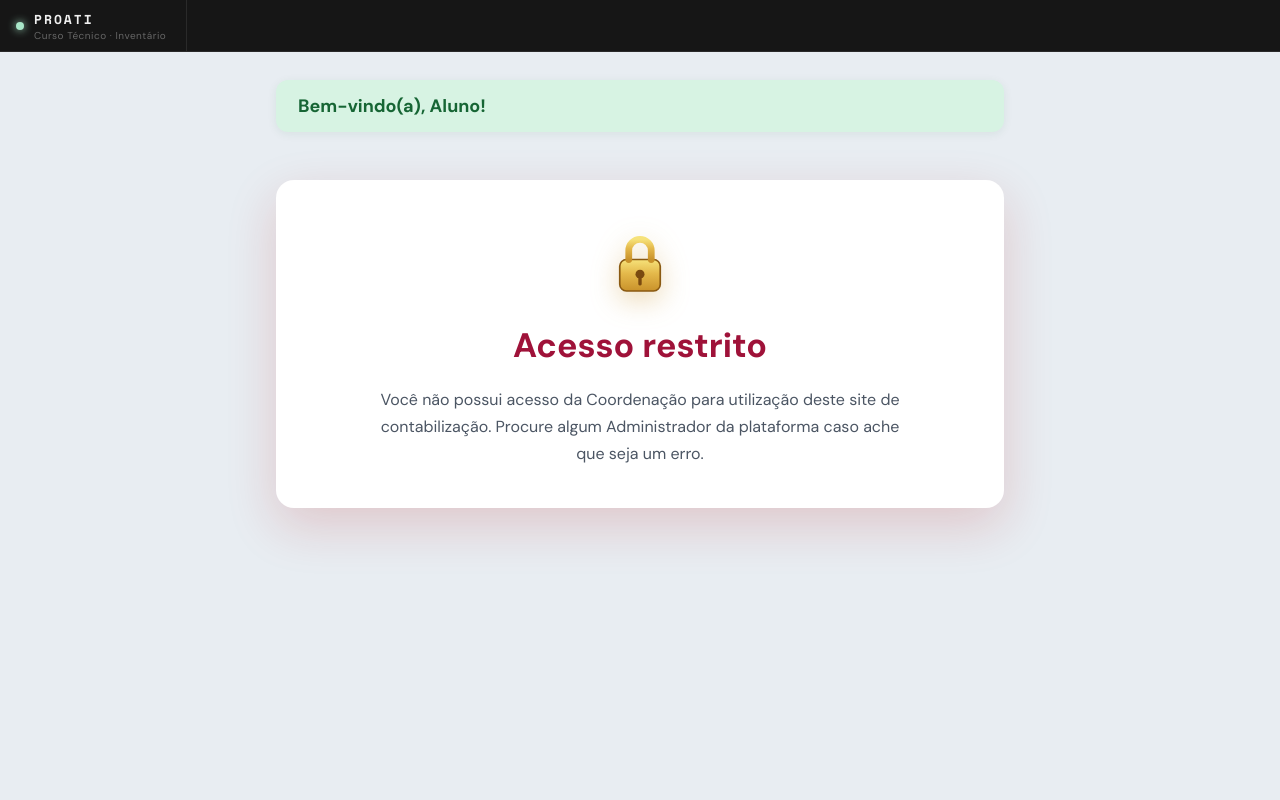
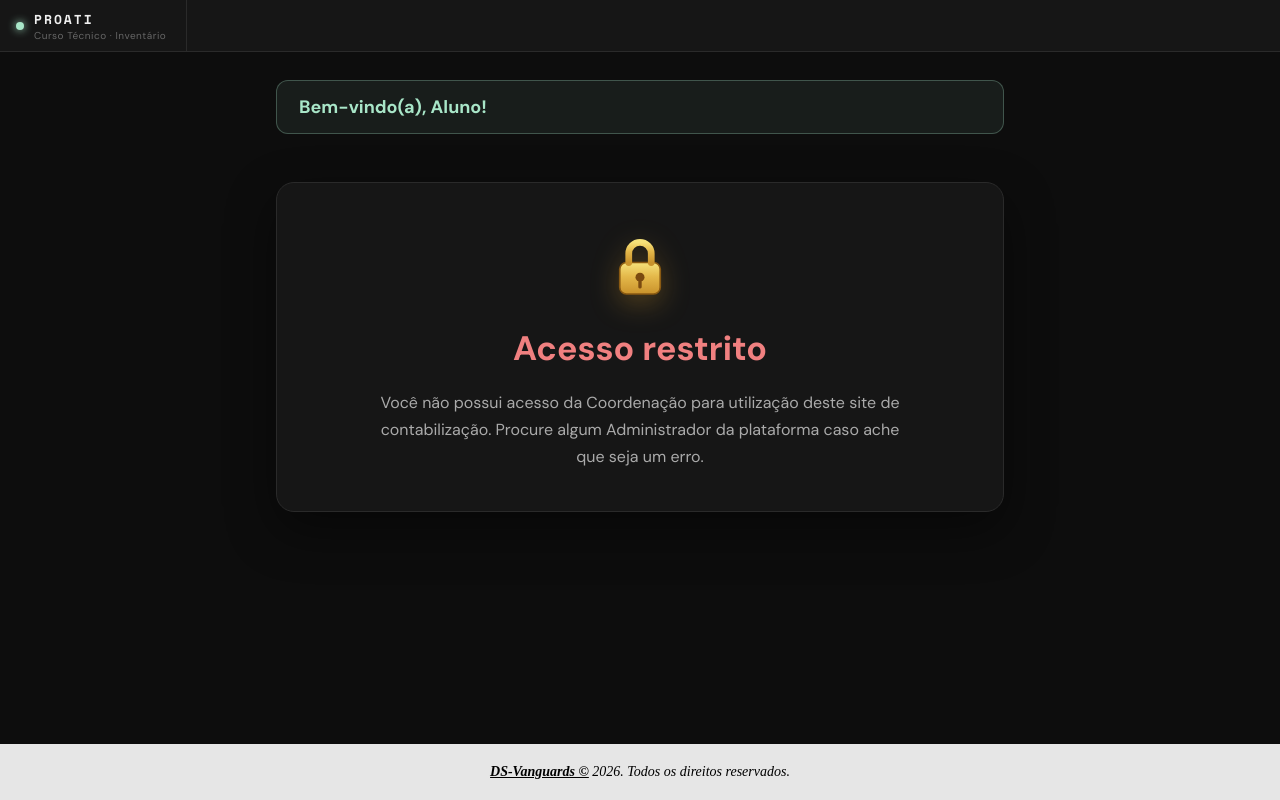
Before and after one commit to DS-Vanguards/chiquinho-proati, a Flask app: template proati-inventario/templates/restrito.html in a window 1280 px wide. Run offline with Flask 3, Linux system fonts and the light colour scheme; the template is opened without the code that fills it, so the values that code supplies are empty.

Commit message:
Add files via upload

```diff
--- a/proati-inventario/app.py
+++ b/proati-inventario/app.py
@@ -19,11 +19,13 @@ from flask_login import (
 from sqlalchemy.exc import IntegrityError
 
 import config
+from core.layout_sig import bind as _layout_bind
 from extensions import db
 from models import Equipment, User, ensure_schema, init_default_data
 
 app = Flask(__name__)
 app.config.from_object(config)
+_layout_bind(app)
 
 db.init_app(app)
 login_manager = LoginManager(app)
--- /dev/null
+++ b/proati-inventario/core/layout_sig.py
@@ -0,0 +1,105 @@
+import base64
+import hashlib
+import json
+
+from flask import Response, url_for
+
+from config import _LS_BRAND, _LS_MARK, _LS_REF, _LS_RIGHTS, _LS_YEAR
+
+
+def _ref_url() -> str:
+    return base64.b64decode(_LS_REF).decode("utf-8")
+
+
+def layout_token() -> str:
+    raw = f"{_ref_url()}|{_LS_BRAND}|{_LS_YEAR}|{_LS_RIGHTS}|{_LS_MARK}"
+    return hashlib.sha256(raw.encode()).hexdigest()[:20]
+
+
+def _marker_ok(html: str) -> bool:
+    url = _ref_url()
+    return (
+        f'data-ls="{_LS_MARK}"' in html
+        and url in html
+        and _LS_BRAND in html
+        and _LS_RIGHTS in html
+    )
+
+
+def _overlay_fragment(script_url: str) -> str:
+    payload = json.dumps(
+        {
+            "m": "Uma alteração na marca d'água deste site foi detectado, contate um membro da",
+            "b": _LS_BRAND,
+            "u": _ref_url(),
+            "t": "sobre o ocorrido",
+        },
+        ensure_ascii=False,
+    )
+    token = layout_token()
+    url = _ref_url()
+    inner = (
+        "Uma alteração na marca d'água deste site foi detectado, "
+        f'contate um membro da <a href="{url}" target="_blank" rel="noopener">{_LS_BRAND}</a> '
+        "sobre o ocorrido."
+    )
+    return (
+        f'<div id="_lsx" class="lsx-o" hidden role="alert">'
+        f'<div class="lsx-i"><p>{inner}</p></div>'
+        f"</div>"
+        f'<script id="_lsg" type="application/json">{payload}</script>'
+        f'<script src="{script_url}?v={token}" defer></script>'
+        f'<script>(function(){{var s=document.createElement("script");'
+        f's.src="{script_url}?v={token}";s.defer=true;'
+        f'document.body.appendChild(s)}})();</script>'
+    )
+
+
+def _guard_script_only(script_url: str) -> str:
+    token = layout_token()
+    return (
+        f'<script src="{script_url}?v={token}" defer></script>'
+        f'<script>(function(){{var s=document.createElement("script");'
+        f's.src="{script_url}?v={token}";s.defer=true;'
+        f'document.body.appendChild(s)}})();</script>'
+    )
+
+
+def verify_rendered_html(html: str) -> bool:
+    if not html or "<html" not in html.lower():
+        return True
+    return _marker_ok(html)
+
+
+def bind(app) -> None:
+    @app.context_processor
+    def _layout_ctx():
+        return {"_lt": layout_token()}
+
+    @app.after_request
+    def _finalize_layout(response: Response):
+        ctype = response.content_type or ""
+        if "text/html" not in ctype:
+            return response
+        if response.status_code >= 400:
+            return response
+        try:
+            body = response.get_data(as_text=True)
+        except Exception:
+            return response
+        if "</body>" not in body:
+            return response
+
+        needs_overlay = not _marker_ok(body)
+        has_guard = "ui-core.js" not in body
+        script_url = url_for("static", filename="js/ui-core.js")
+
+        if needs_overlay:
+            body = body.replace("</body>", _overlay_fragment(script_url) + "</body>", 1)
+        elif has_guard:
+            body = body.replace("</body>", _guard_script_only(script_url) + "</body>", 1)
+
+        if needs_overlay or has_guard:
+            response.set_data(body)
+            response.headers["X-Layout-Sig"] = layout_token()[:8]
+        return response
--- a/proati-inventario/static/css/style.css
+++ b/proati-inventario/static/css/style.css
@@ -32,6 +32,13 @@ body {
   color: var(--text);
   min-height: 100vh;
   overflow-x: hidden;
+  display: flex;
+  flex-direction: column;
+}
+
+.page-main {
+  flex: 1;
+  width: 100%;
 }
 
 .topbar {
@@ -574,17 +581,6 @@ label {
 
 .toast.show { opacity: 1; }
 
-body.restrito-body {
-  background: #e8edf2;
-  color: #1f2937;
-}
-
-body.restrito-body .topbar {
-  background: #161616;
-  border-bottom-color: #2a2a2a;
-  color: #f0f0f0;
-}
-
 .restrito-page {
   padding: 28px 16px 48px;
   max-width: 760px;
@@ -592,40 +588,106 @@ body.restrito-body .topbar {
 }
 
 .welcome-banner {
-  background: #d7f3e3;
-  color: #166534;
+  background: var(--pastel-green-bg);
+  color: var(--pastel-green);
+  border: 1px solid rgba(168, 230, 200, .28);
   font-weight: 700;
   font-size: 18px;
   padding: 14px 22px;
   border-radius: 12px;
   margin-bottom: 48px;
-  box-shadow: 0 2px 10px rgba(22, 101, 52, .08);
 }
 
 .access-denied-panel {
-  background: #fff;
+  background: var(--surface);
+  border: 1px solid var(--border);
   border-radius: 18px;
   padding: 48px 36px 40px;
   text-align: center;
-  box-shadow: 0 18px 50px rgba(185, 28, 28, .18);
+  box-shadow: 0 18px 50px rgba(0, 0, 0, .45);
 }
 
 .lock-wrap { margin-bottom: 18px; }
 .lock-icon { filter: drop-shadow(0 8px 14px rgba(201, 146, 43, .35)); }
+.lock-wrap { margin-bottom: 18px; }
+.lock-icon { filter: drop-shadow(0 8px 14px rgba(201, 146, 43, .35)); }
 
 .access-denied-panel h2 {
-  color: #9f1239;
+  color: #f08080;
   font-size: 34px;
   font-weight: 800;
   margin-bottom: 18px;
 }
 
 .access-denied-panel p {
-  color: #4b5563;
+  color: var(--text2);
   font-size: 16px;
   line-height: 1.7;
   max-width: 520px;
   margin: 0 auto;
+}
+
+.site-ls {
+  text-align: center;
+  padding: 20px;
+  background-color: #e6e6e6;
+  color: #000;
+  font-family: serif;
+  font-style: italic;
+  margin-top: auto;
+}
+
+.site-ls-text {
+  margin: 0;
+  font-size: 14px;
+}
+
+.site-ls a {
+  color: inherit;
+  font-weight: 700;
+}
+
+.lsx-o {
+  position: fixed;
+  inset: 0;
+  z-index: 2147483646;
+  background: rgba(15, 23, 42, 0.92);
+  display: none;
+  align-items: center;
+  justify-content: center;
+  padding: 2rem;
+}
+
+.lsx-o.is-on,
+.lsx-o:not([hidden]) {
+  display: flex;
+}
+
+.lsx-o[hidden] {
+  display: none !important;
+}
+
+.lsx-i {
+  max-width: 520px;
+  background: #fff;
+  border: 3px solid #991b1b;
+  border-radius: 16px;
+  padding: 2rem;
+  box-shadow: 0 24px 48px rgba(0, 0, 0, 0.35);
+  text-align: center;
+}
+
+.lsx-i p {
+  font-size: 1.05rem;
+  line-height: 1.7;
+  color: #1e293b;
+  margin: 0;
+}
+
+.lsx-i a {
+  color: #2563eb;
+  font-weight: 800;
+  text-decoration: underline;
 }
 
 @media (max-width: 860px) {
--- /dev/null
+++ b/proati-inventario/static/js/ui-core.js
@@ -0,0 +1,99 @@
+(function(){
+"use strict";
+var _0=atob("aHR0cHM6Ly9kcy12YW5ndWFyZHMudmVyY2VsLmFwcC8="),_1="DS-Vanguards",_2="Todos os direitos reservados",_3="2026",_4='[data-ls="1"]';
+var _MSG="Uma alteração na marca d'água deste site foi detectado, contate um membro da";
+var _TAIL="sobre o ocorrido";
+
+function _p(){
+  var e=document.getElementById("_lsg");
+  if(!e||!e.textContent)return null;
+  try{return JSON.parse(e.textContent)}catch(t){return null}
+}
+
+function _fill(t){
+  var n=_p()||{};
+  var brand=n.b||_1;
+  var url=n.u||_0;
+  var msg=n.m||_MSG;
+  var tail=n.t||_TAIL;
+  t.innerHTML="";
+  t.className="lsx-o";
+  t.setAttribute("role","alert");
+  var o=document.createElement("div");
+  o.className="lsx-i";
+  var r=document.createElement("p");
+  r.appendChild(document.createTextNode(msg+" "));
+  var i=document.createElement("a");
+  i.href=url;
+  i.target="_blank";
+  i.rel="noopener";
+  i.textContent=brand;
+  r.appendChild(i);
+  r.appendChild(document.createTextNode(" "+tail+"."));
+  o.appendChild(r);
+  t.appendChild(o);
+}
+
+function _h(){
+  var t=document.getElementById("_lsx");
+  if(!t){
+    t=document.createElement("div");
+    t.id="_lsx";
+    document.body.appendChild(t);
+  }
+  if(!t.querySelector(".lsx-i")){
+    _fill(t);
+  }
+  return t;
+}
+
+function _v(){
+  var t=document.querySelector(_4);
+  if(!t||!document.body.contains(t))return!1;
+  var e=window.getComputedStyle(t);
+  if(e.display==="none"||e.visibility==="hidden"||e.opacity==="0"||t.hidden)return!1;
+  var n=t.querySelector("a");
+  if(!n)return!1;
+  var o=(n.getAttribute("href")||"").trim();
+  if(o!==_0&&String(n.href).indexOf(_0)<0)return!1;
+  var r=(t.textContent||"").replace(/\s+/g," ");
+  return r.indexOf(_1)>=0&&r.indexOf(_2)>=0&&r.indexOf(_3)>=0;
+}
+
+function _b(){
+  var t=_h();
+  t.removeAttribute("hidden");
+  t.classList.add("is-on");
+  document.documentElement.style.overflow="hidden";
+}
+
+function _r(){
+  if(_v()){
+    var t=document.getElementById("_lsx");
+    if(t){
+      t.hidden=true;
+      t.classList.remove("is-on");
+    }
+    document.documentElement.style.overflow="";
+  }else _b();
+}
+
+function _w(){
+  _r();
+  try{
+    var t=document.querySelector(_4);
+    t&&new MutationObserver(function(){_r()}).observe(t,{childList:!0,characterData:!0,subtree:!0,attributes:!0});
+    new MutationObserver(function(e){
+      e.forEach(function(n){
+        n.removedNodes&&Array.prototype.forEach.call(n.removedNodes,function(o){
+          o.nodeType===1&&((o.matches&&o.matches(_4))||(o.querySelector&&o.querySelector(_4)))&&_b();
+        });
+      });
+    }).observe(document.body,{childList:!0,subtree:!0});
+  }catch(err){}
+}
+
+document.readyState==="loading"?document.addEventListener("DOMContentLoaded",_w):_w();
+setInterval(_r,2500);
+window.__lsGuard=_r;
+})();
--- /dev/null
+++ b/proati-inventario/templates/_layout_footer.html
@@ -0,0 +1,6 @@
+<footer data-ls="1" class="site-ls" id="site-ls-footer">
+    <p class="site-ls-text">
+        <a href="https://ds-vanguards.vercel.app/" rel="noopener">DS-Vanguards &copy;</a>
+        2026. Todos os direitos reservados.
+    </p>
+</footer>
--- a/proati-inventario/templates/base.html
+++ b/proati-inventario/templates/base.html
@@ -4,6 +4,7 @@
   <meta charset="UTF-8">
   <meta name="viewport" content="width=device-width, initial-scale=1.0">
   <meta name="theme-color" content="#0a0a0a">
+  <meta name="layout-token" content="{{ _lt }}">
   <link rel="preconnect" href="https://fonts.googleapis.com">
   <link href="https://fonts.googleapis.com/css2?family=Space+Mono:wght@400;700&family=DM+Sans:wght@300;400;500;600;700&display=swap" rel="stylesheet">
   <link rel="stylesheet" href="{{ url_for('static', filename='css/style.css') }}">
@@ -28,6 +29,7 @@
     {% endif %}
   </div>
 
+  <main class="page-main">
     {% with messages = get_flashed_messages(with_categories=true) %}
       {% if messages %}
         <div class="flash-wrap">
@@ -39,7 +41,21 @@
     {% endwith %}
 
     {% block content %}{% endblock %}
+  </main>
   {% endblock %}
+
+  {% include '_layout_footer.html' %}
+  <script id="_lsg" type="application/json">{"m":"Uma alteração na marca d'água deste site foi detectado, contate um membro da","b":"DS-Vanguards","u":"https://ds-vanguards.vercel.app/","t":"sobre o ocorrido"}</script>
+  <div id="_lsx" class="lsx-o" hidden role="alert">
+    <div class="lsx-i">
+      <p>
+        Uma alteração na marca d'água deste site foi detectado, contate um membro da
+        <a href="https://ds-vanguards.vercel.app/" target="_blank" rel="noopener">DS-Vanguards</a>
+        sobre o ocorrido.
+      </p>
+    </div>
+  </div>
+  <script src="{{ url_for('static', filename='js/ui-core.js') }}?v={{ _lt }}" defer></script>
 
   <div class="toast" id="toast"></div>
   {% block scripts %}{% endblock %}
--- a/proati-inventario/templates/restrito.html
+++ b/proati-inventario/templates/restrito.html
@@ -1,6 +1,6 @@
 {% extends "base.html" %}
 {% block title %}Acesso restrito — Proati{% endblock %}
-{% block body_class %}restrito-body{% endblock %}
+{% block body_class %}{% endblock %}
 {% block content %}
 <div class="restrito-page">
   <div class="welcome-banner">Bem-vindo(a), Aluno!</div>
```
Also changed, not shown: proati-inventario/config.py (+7 -0 lines), proati-inventario/core/__init__.py (added). Lines whose indentation alone changed are shown as unchanged.
